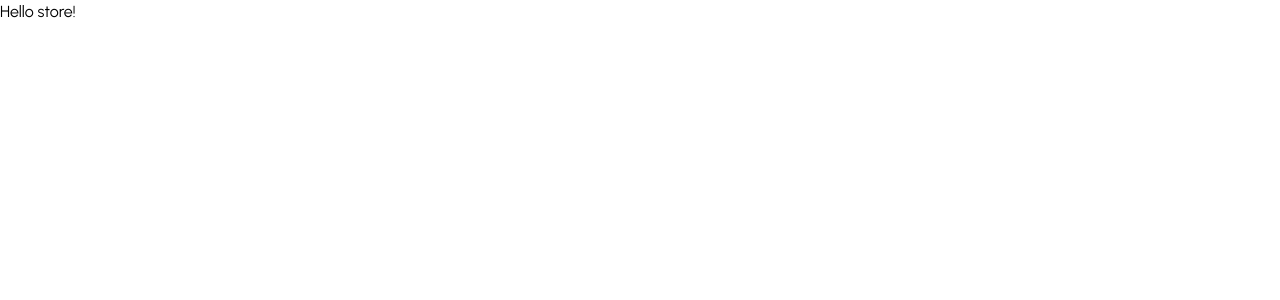
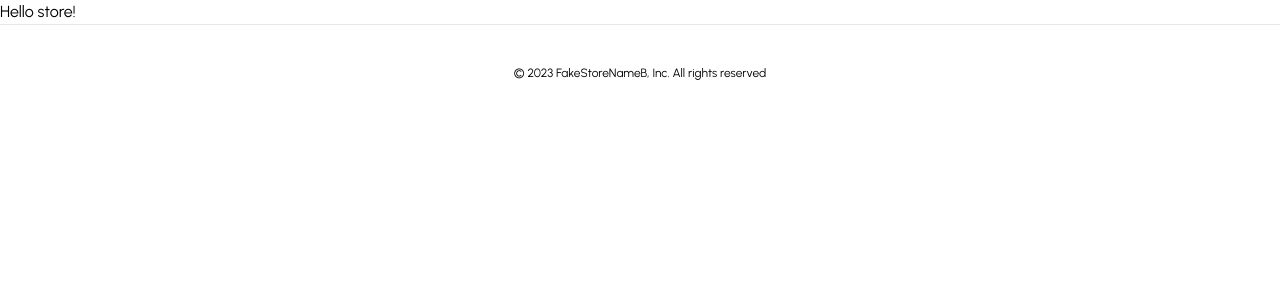
Before and after one commit to TaurusVB/e-commerce-store, a Next.js app: page / in a window 1280 px wide. Shown: the top 300 px of the page. Built offline with nearby package versions, Linux system fonts and the light colour scheme.

Commit message:
created Footer component

```diff
--- a/app/layout.tsx
+++ b/app/layout.tsx
@@ -1,4 +1,6 @@
 import { Urbanist } from "next/font/google";
+
+import Footer from "@/components/Footer";
 
 import "./globals.css";
 
@@ -16,7 +18,10 @@ export default function RootLayout({
 }) {
   return (
     <html lang="en">
-      <body className={urbanist.className}>{children}</body>
+      <body className={urbanist.className}>
+        {children}
+        <Footer />
+      </body>
     </html>
   );
 }
--- /dev/null
+++ b/components/Footer.tsx
@@ -0,0 +1,7 @@
+const Footer = () => {
+  return <footer className="bg-white border-t"><div className="mx-auto py-10">
+    <p className="text-center text-xs text-black">
+        &copy; 2023 FakeStoreNameB, Inc. All rights reserved</p></div></footer>;
+};
+
+export default Footer;
```
